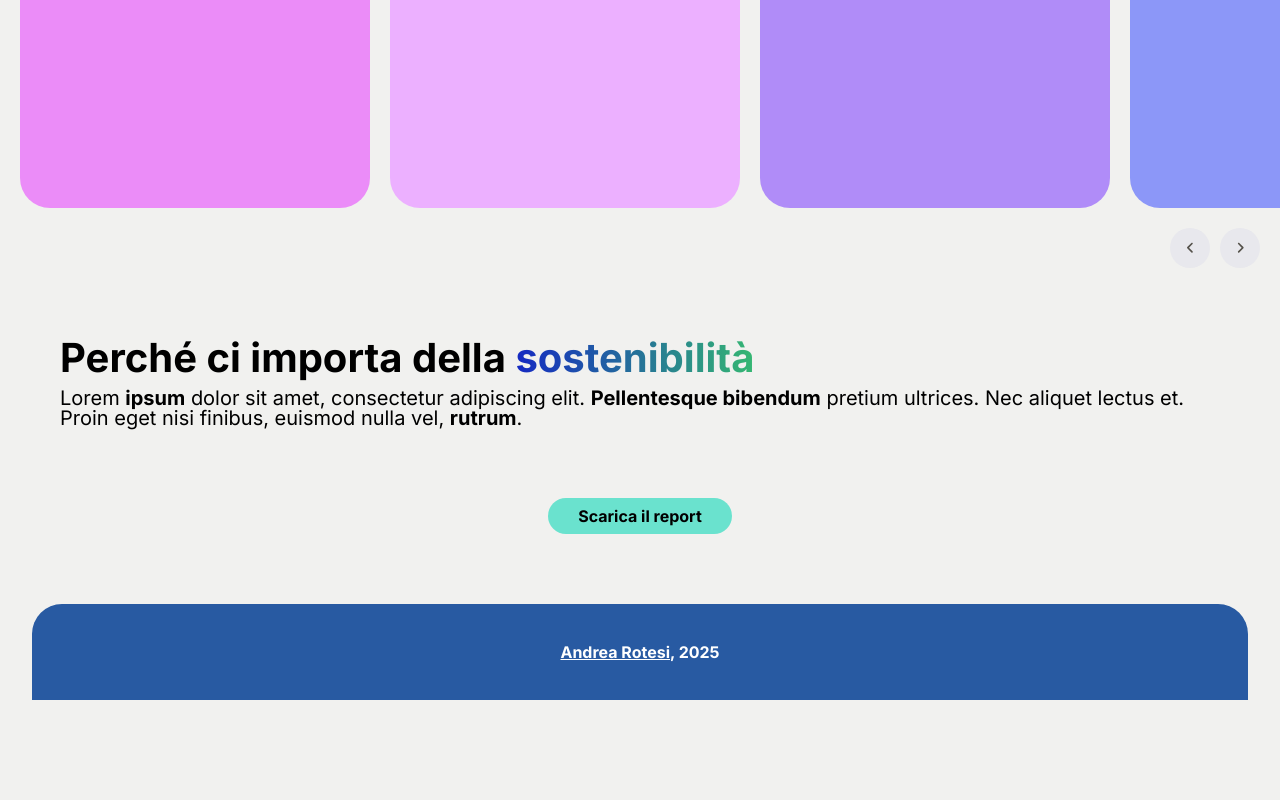
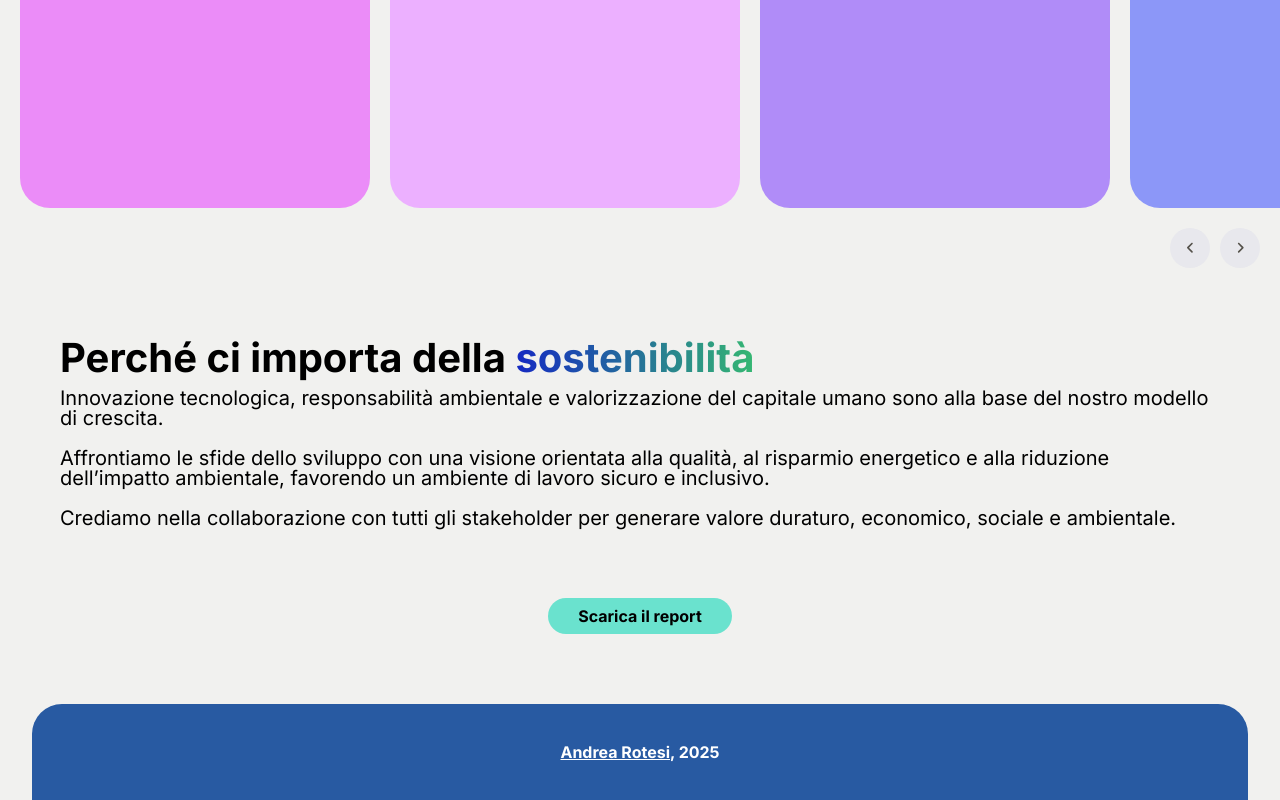
Before and after one commit to andrearotesi/sustainability-report, an Angular app: page / in a window 1280 px wide. Shown: the part 2003-2803 px from the top of the page. Before the commit the page ends 2703 px from the top, so only its background shows below. Built offline with nearby package versions, Linux system fonts and the light colour scheme.

Commit message:
Added actual text

```diff
--- a/src/app/app.html
+++ b/src/app/app.html
@@ -49,7 +49,9 @@
 <section>
   <div class="heading">
     <h1>Perché ci importa della <span class="gradient buzzword">sostenibilità</span></h1>
-    <p>Lorem <strong>ipsum</strong> dolor sit amet, consectetur adipiscing elit. <strong>Pellentesque bibendum</strong> pretium ultrices. Nec aliquet lectus et. Proin eget nisi finibus, euismod nulla vel, <strong>rutrum</strong>.</p>
+    <p>Innovazione tecnologica, responsabilità ambientale e valorizzazione del capitale umano sono alla base del nostro modello di crescita.</p>
+    <p>Affrontiamo le sfide dello sviluppo con una visione orientata alla qualità, al risparmio energetico e alla riduzione dell’impatto ambientale, favorendo un ambiente di lavoro sicuro e inclusivo.</p>
+    <p>Crediamo nella collaborazione con tutti gli stakeholder per generare valore duraturo, economico, sociale e ambientale.</p>
   </div>
 
   <div class="centered">
```
